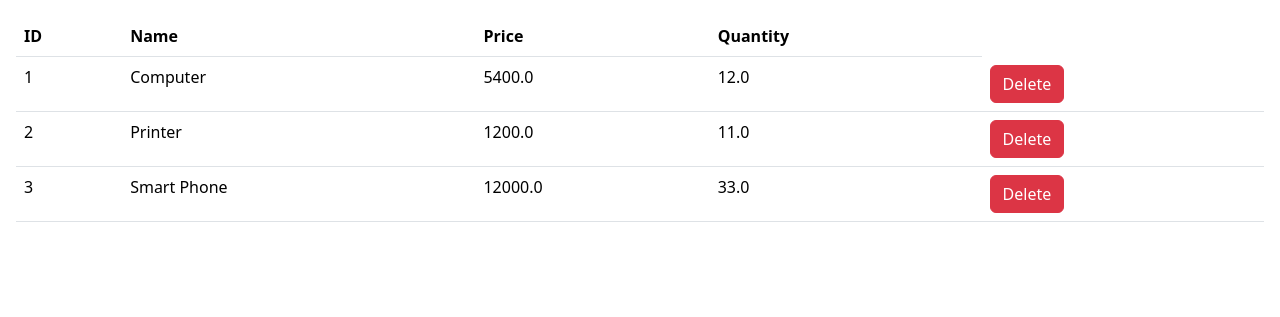
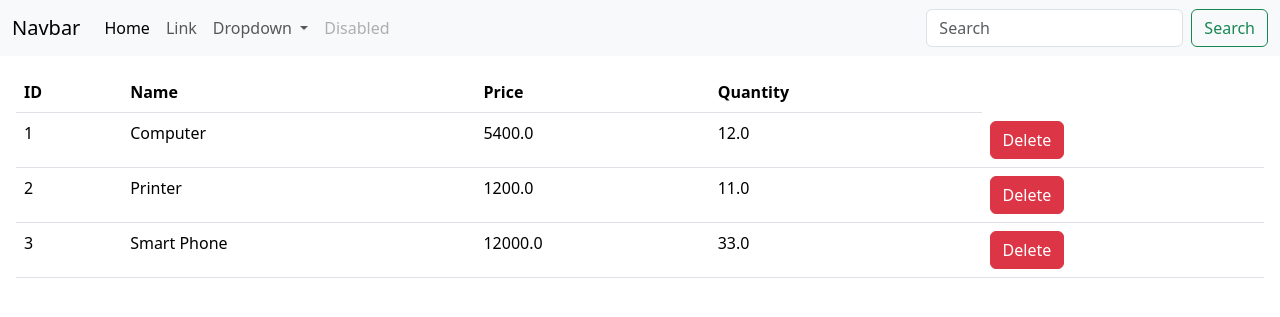
Before and after one commit to adamsahmi1/-Spring-MVC-Thymeleaf, a Spring Boot app: page /index in a window 1280 px wide. Shown: the top 317 px of the page. Run offline with Spring Boot 4, Linux system fonts and the light colour scheme; data comes from the database, SQL or seed files in the repository; some libraries are stand-ins or nearby versions.

Commit message:
ajouter le navbar avec bootstrap

```diff
--- a/pom.xml
+++ b/pom.xml
@@ -37,6 +37,10 @@
         <dependency>
             <groupId>org.springframework.boot</groupId>
             <artifactId>spring-boot-starter-data-jpa</artifactId>
+        </dependency>
+        <dependency>
+            <groupId>nz.net.ultraq.thymeleaf</groupId>
+            <artifactId>thymeleaf-layout-dialect</artifactId>
         </dependency>
         <!-- Source: https://mvnrepository.com/artifact/org.webjars/bootstrap -->
         <dependency>
--- /dev/null
+++ b/src/main/resources/templates/layout1.html
@@ -0,0 +1,53 @@
+<!DOCTYPE html>
+<html lang="en"
+      xmlns:th="http://www.thymeleaf.org"
+      xmlns:layout="http://www.ultraq.net.nz/thymeleaf/layout">
+<head>
+    <meta charset="UTF-8">
+    <title>Products</title>
+    <link rel="stylesheet" type="text/css" href="/webjars/bootstrap/5.3.5/css/bootstrap.min.css">
+    <script src="/webjars/bootstrap/5.3.5/js/bootstrap.bundle.js"></script>
+</head>
+<body>
+<nav class="navbar navbar-expand-lg navbar-light bg-light">
+    <div class="container-fluid">
+        <a class="navbar-brand" href="#">Navbar</a>
+        <button class="navbar-toggler" type="button" data-bs-toggle="collapse" data-bs-target="#navbarSupportedContent" aria-controls="navbarSupportedContent" aria-expanded="false" aria-label="Toggle navigation">
+            <span class="navbar-toggler-icon"></span>
+        </button>
+        <div class="collapse navbar-collapse" id="navbarSupportedContent">
+            <ul class="navbar-nav me-auto mb-2 mb-lg-0">
+                <li class="nav-item">
+                    <a class="nav-link active" aria-current="page" href="#">Home</a>
+                </li>
+                <li class="nav-item">
+                    <a class="nav-link" href="#">Link</a>
+                </li>
+                <li class="nav-item dropdown">
+                    <a class="nav-link dropdown-toggle" href="#" id="navbarDropdown" role="button" data-bs-toggle="dropdown" aria-expanded="false">
+                        Dropdown
+                    </a>
+                    <ul class="dropdown-menu" aria-labelledby="navbarDropdown">
+                        <li><a class="dropdown-item" href="#">Action</a></li>
+                        <li><a class="dropdown-item" href="#">Another action</a></li>
+                        <li><hr class="dropdown-divider"></li>
+                        <li><a class="dropdown-item" href="#">Something else here</a></li>
+                    </ul>
+                </li>
+                <li class="nav-item">
+                    <a class="nav-link disabled" href="#" tabindex="-1" aria-disabled="true">Disabled</a>
+                </li>
+            </ul>
+            <form class="d-flex">
+                <input class="form-control me-2" type="search" placeholder="Search" aria-label="Search">
+                <button class="btn btn-outline-success" type="submit">Search</button>
+            </form>
+        </div>
+    </div>
+</nav>
+<div layout:fragment="content">
+
+</div>
+
+</body>
+</html>
--- a/src/main/resources/templates/products.html
+++ b/src/main/resources/templates/products.html
@@ -1,5 +1,9 @@
 <!DOCTYPE html>
-<html lang="en" xmlns:th="http://www.thymeleaf.org">
+<html lang="en"
+      xmlns:th="http://www.thymeleaf.org"
+      xmlns:layout="http://www.ultraq.net.nz/thymeleaf/layout"
+      layout:decorate="layout1"
+>
 <head>
     <meta charset="UTF-8">
     <title>Products</title>
@@ -7,7 +11,7 @@
     <script src="/webjars/bootstrap/5.3.8/js/bootstrap.bundle.min.js"></script>
 </head>
     <body>
-        <div class="p-3">
+        <div class="p-3" layout:fragment="content">
 
             <table class="table">
 
```
